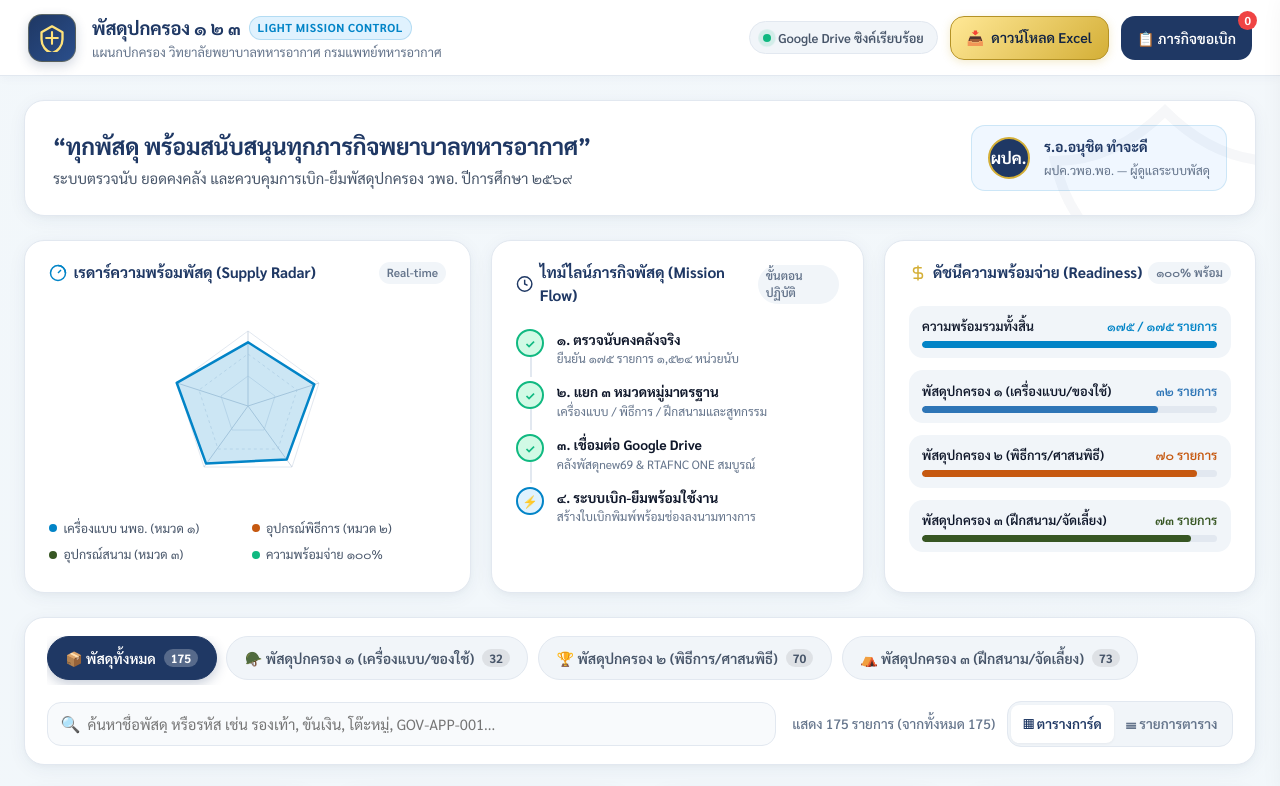
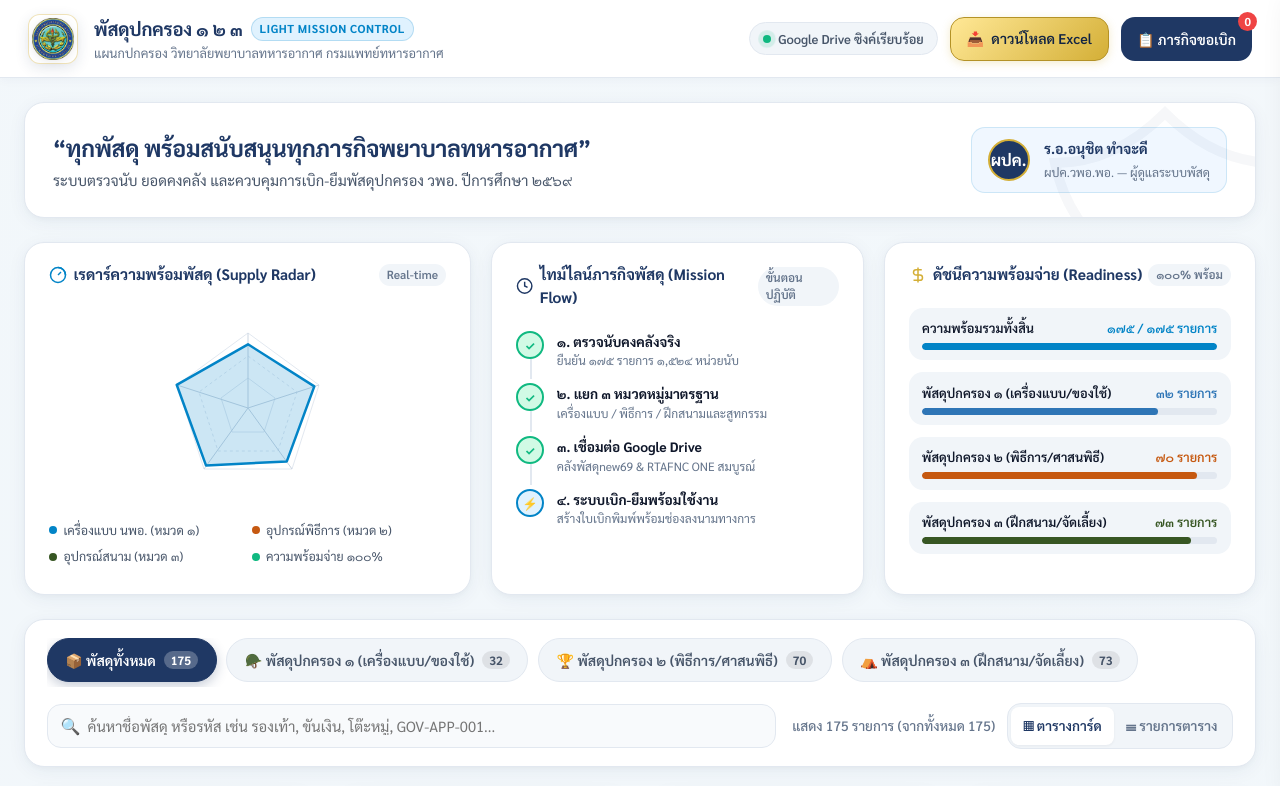
Before and after one commit to anuchit1tube168-cmd/rtafnc-governance-supplies, a website: page index.html in a window 1280 px wide. Shown: the top 786 px of the page. Drawn offline with Linux system fonts and the light colour scheme.

Commit message:
feat: integrate official RTAFNC logo in header, favicon, and requisition voucher

```diff
--- a/app.js
+++ b/app.js
@@ -517,9 +517,10 @@ function handleRequisitionSubmit() {
       </head>
       <body>
         <div class="header-box">
-          <h3>วิทยาลัยพยาบาลทหารอากาศ กรมแพทย์ทหารอากาศ</h3>
-          <h2>ใบขอเบิก-ยืมพัสดุปกครอง (Logistics Mission Slip)</h2>
-          <p style="font-size: 13px; margin-top: 5px;">ระบบควบคุมพัสดุปกครอง ๑ ๒ ๓ ปีการศึกษา ๒๕๖๙</p>
+          <img src="images/logo_rtafnc.png" alt="ตราสัญลักษณ์ วพอ." style="width: 72px; height: 72px; object-fit: contain; margin-bottom: 8px;">
+          <h3 style="margin: 3px 0; font-size: 15px;">วิทยาลัยพยาบาลทหารอากาศ กรมแพทย์ทหารอากาศ</h3>
+          <h2 style="margin: 4px 0; font-size: 19px; color: #1F3864;">ใบขอเบิก-ยืมพัสดุปกครอง (Logistics Mission Slip)</h2>
+          <p style="font-size: 13px; margin-top: 4px; color: #4B5563;">ระบบควบคุมพัสดุปกครอง ๑ ๒ ๓ ปีการศึกษา ๒๕๖๙</p>
         </div>
 
         <p><strong>วันที่ทำรายการ:</strong> ${dateStr} &nbsp;&nbsp;&nbsp;&nbsp;&nbsp;&nbsp;&nbsp;&nbsp; <strong>เลขที่ใบเบิก:</strong> REQ-${Date.now().toString().slice(-6)}</p>
--- a/index.html
+++ b/index.html
@@ -4,6 +4,8 @@
   <meta charset="UTF-8">
   <meta name="viewport" content="width=device-width, initial-scale=1.0, maximum-scale=1.0, user-scalable=no">
   <title>RTAFNC Supplies Light Mission Control — แผนกปกครอง วพอ.พอ.</title>
+  <link rel="icon" type="image/png" href="images/logo_rtafnc.png">
+  <link rel="apple-touch-icon" href="images/logo_rtafnc.png">
   <link rel="preconnect" href="https://fonts.googleapis.com">
   <link rel="preconnect" href="https://fonts.gstatic.com" crossorigin>
   <link href="https://fonts.googleapis.com/css2?family=Sarabun:wght@300;400;500;600;700;800&display=swap" rel="stylesheet">
@@ -16,10 +18,7 @@
     <div class="mission-header-container">
       <div class="brand-wrapper">
         <div class="brand-emblem">
-          <svg width="28" height="28" viewBox="0 0 24 24" fill="none" stroke="#FFE27A" stroke-width="2" stroke-linecap="round" stroke-linejoin="round">
-            <path d="M12 2L3 7v6c0 5.55 3.84 10.74 9 12 5.16-1.26 9-6.45 9-12V7l-9-5z"/>
-            <path d="M12 7v10M7 12h10" stroke="#FFE27A" stroke-width="1.8"/>
-          </svg>
+          <img src="images/logo_rtafnc.png" alt="ตราสัญลักษณ์ วิทยาลัยพยาบาลทหารอากาศ" class="brand-logo-img">
         </div>
         <div class="brand-titles">
           <h1>
--- a/style.css
+++ b/style.css
@@ -101,27 +101,30 @@ body {
 }
 
 .brand-emblem {
-  width: 48px;
-  height: 48px;
-  background: linear-gradient(135deg, var(--primary-navy) 0%, var(--primary-navy-light) 100%);
-  border-radius: var(--radius-md);
+  width: 50px;
+  height: 50px;
+  background: #FFFFFF;
+  border-radius: 12px;
   display: flex;
   align-items: center;
   justify-content: center;
-  color: #FFFFFF;
   position: relative;
-  box-shadow: 0 4px 12px rgba(31, 56, 100, 0.2);
-  border: 1px solid rgba(212, 175, 55, 0.3);
+  box-shadow: 0 4px 14px rgba(31, 56, 100, 0.12);
+  border: 1.5px solid rgba(212, 175, 55, 0.35);
+  padding: 3px;
+  flex-shrink: 0;
+  transition: transform var(--transition-bounce);
 }
 
-.emblem-wings {
-  position: absolute;
+.brand-emblem:hover {
+  transform: scale(1.05);
+}
+
+.brand-logo-img {
   width: 100%;
   height: 100%;
-  display: flex;
-  align-items: center;
-  justify-content: center;
-  opacity: 0.15;
+  object-fit: contain;
+  filter: drop-shadow(0 2px 4px rgba(0, 0, 0, 0.08));
 }
 
 .brand-titles h1 {
--- a/web/style.css
+++ b/web/style.css
@@ -101,27 +101,30 @@ body {
 }
 
 .brand-emblem {
-  width: 48px;
-  height: 48px;
-  background: linear-gradient(135deg, var(--primary-navy) 0%, var(--primary-navy-light) 100%);
-  border-radius: var(--radius-md);
+  width: 50px;
+  height: 50px;
+  background: #FFFFFF;
+  border-radius: 12px;
   display: flex;
   align-items: center;
   justify-content: center;
-  color: #FFFFFF;
   position: relative;
-  box-shadow: 0 4px 12px rgba(31, 56, 100, 0.2);
-  border: 1px solid rgba(212, 175, 55, 0.3);
+  box-shadow: 0 4px 14px rgba(31, 56, 100, 0.12);
+  border: 1.5px solid rgba(212, 175, 55, 0.35);
+  padding: 3px;
+  flex-shrink: 0;
+  transition: transform var(--transition-bounce);
 }
 
-.emblem-wings {
-  position: absolute;
+.brand-emblem:hover {
+  transform: scale(1.05);
+}
+
+.brand-logo-img {
   width: 100%;
   height: 100%;
-  display: flex;
-  align-items: center;
-  justify-content: center;
-  opacity: 0.15;
+  object-fit: contain;
+  filter: drop-shadow(0 2px 4px rgba(0, 0, 0, 0.08));
 }
 
 .brand-titles h1 {
```
Also changed, not shown: web/app.js (+4 -3 lines), web/index.html (+3 -4 lines), images/logo_rtafnc.png (added), logo_rtafnc.png (added), web/images/logo_rtafnc.png (added).
